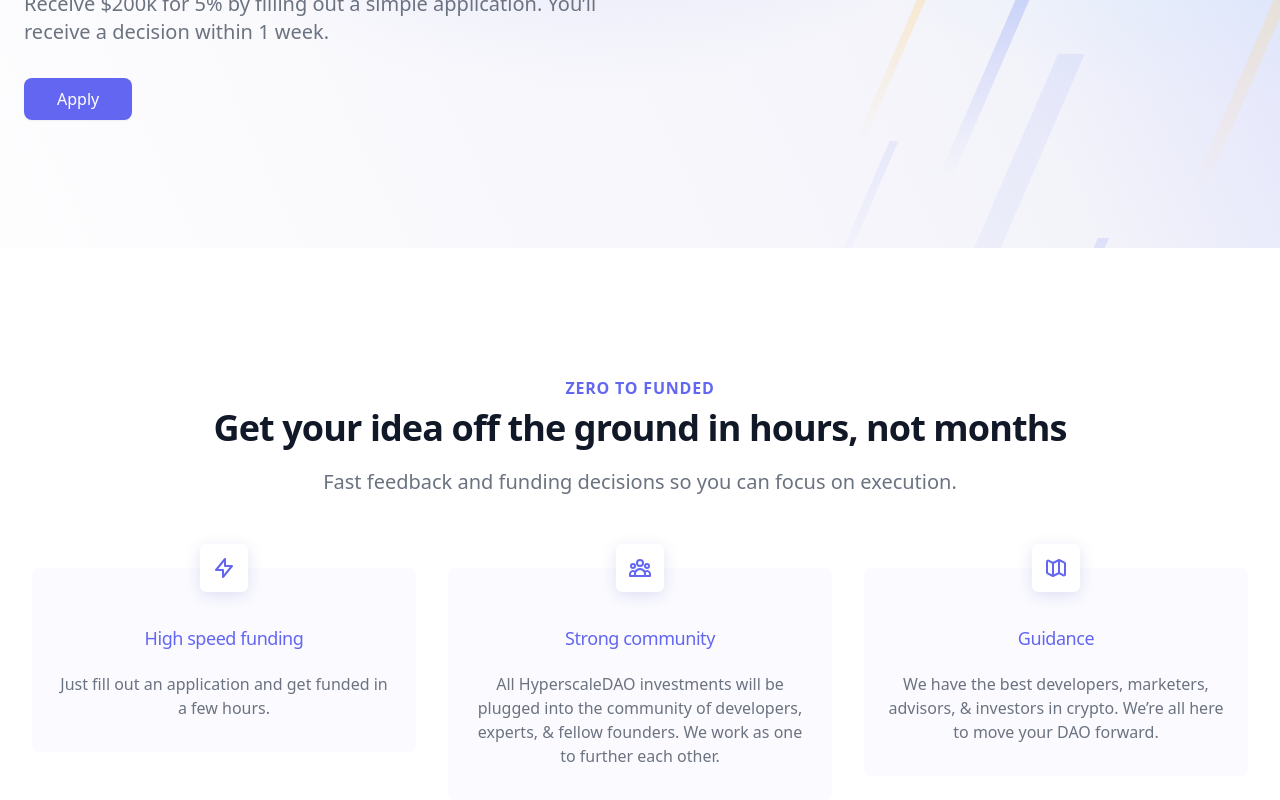
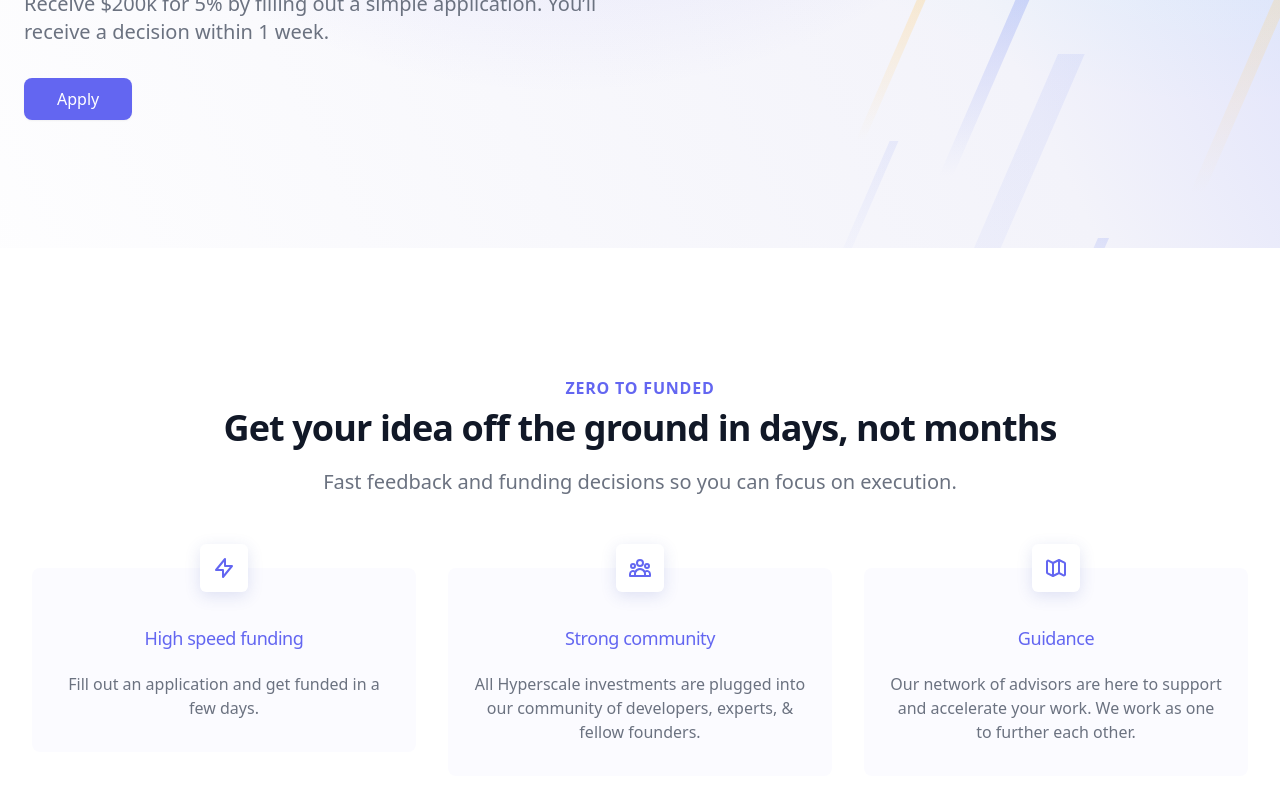
Before and after one commit to metasj/frontend, a Next.js app: page / in a window 1280 px wide. Shown: the part 414-1214 px from the top of the page. Built offline with nearby package versions, Linux system fonts and the light colour scheme; what @tailwindcss/typography would draw is missing.

Commit message:
update index.js
copyedit, distinguish HS from applicant DAO

```diff
--- a/src/pages/index.js
+++ b/src/pages/index.js
@@ -27,23 +27,23 @@ const features = [
 	{
 		name: 'High speed funding',
 		icon: LightningBoltIcon,
-		desc: 'Just fill out an application and get funded in a few hours.',
+		desc: 'Fill out an application and get funded in a few days.',
 	},
 	{
 		name: 'Strong community',
 		icon: UserGroupIcon,
-		desc: 'All HyperscaleDAO investments will be plugged into the community of developers, experts, & fellow founders. We work as one to further each other.',
+		desc: 'All Hyperscale investments are plugged into our community of developers, experts, & fellow founders.',
 	},
 	{
 		name: 'Guidance',
 		icon: MapIcon,
-		desc: 'We have the best developers, marketers, advisors, & investors in crypto. We’re all here to move your DAO forward.',
+		desc: 'Our network of advisors are here to support and accelerate your work. We work as one to further each other.',
 	},
 ]
 
 const timeline = [
-	{ title: 'Apply', desc: 'Takes 5 min.', icon: InboxInIcon },
-	{ title: 'Funding', desc: 'HyperscaleDAO exchanges liquid Hyperscale token for the DAO’s token.', icon: CashIcon },
+	{ title: 'Apply', desc: 'Take 5 minutes to describe your project.', icon: InboxInIcon },
+	{ title: 'Funding', desc: 'Hyperscale exchanges liquid Hyperscale token for your DAO’s token.', icon: CashIcon },
 	{
 		title: 'Shareholder review',
 		desc: 'Members vote on new projects with their Hyperscale token.',
@@ -51,7 +51,7 @@ const timeline = [
 	},
 	{
 		title: 'Community support',
-		desc: 'When an investment is made the community has an incentive to help the DAO. The DAO just submits bounties and pays out their token. Catalyzers also receive Hyperscale tokens for helping.',
+		desc: 'The community shares the incentive for your DAO to succeed.',
 		icon: UserGroupIcon,
 	},
 ]
@@ -202,7 +202,7 @@ const Landing = () => (
 			<div className="mx-auto max-w-md px-4 text-center sm:max-w-3xl sm:px-6 lg:px-8 lg:max-w-7xl">
 				<h2 className="text-base font-semibold tracking-wider text-indigo-500 uppercase">Zero to funded</h2>
 				<p className="mt-2 text-3xl font-extrabold text-gray-900 tracking-tight sm:text-4xl">
-					Get your idea off the ground in hours, not months
+					Get your idea off the ground in days, not months
 				</p>
 				<p className="mt-5 max-w-prose mx-auto text-xl text-gray-500">
 					Fast feedback and funding decisions so you can focus on execution.
```
